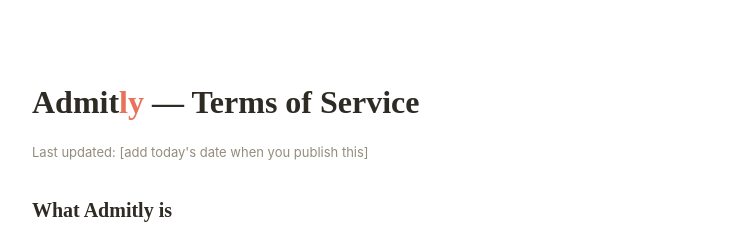
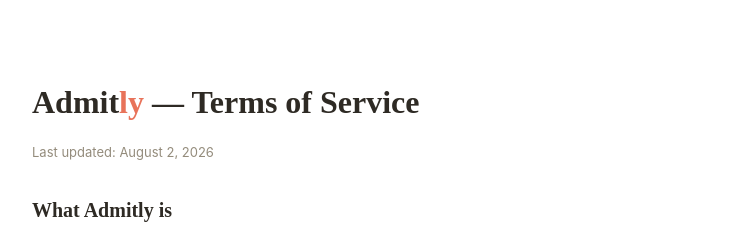
Before and after one commit to aidenbrewer4478-afk/admitly, a Next.js app: page /terms in a window 1280 px wide. Shown: the top 232 px of the page, without its empty margins (268-998 px from the left). Built offline with nearby package versions, Linux system fonts and the light colour scheme.

Commit message:
Update page.tsx

```diff
--- a/app/terms/page.tsx
+++ b/app/terms/page.tsx
@@ -2,7 +2,7 @@
   return (
     <main style={styles.main}>
       <h1 style={styles.h1}>Admit<span style={{ color: '#E8735A' }}>ly</span> — Terms of Service</h1>
-      <p style={styles.updated}>Last updated: [add today's date when you publish this]</p>
+      <p style={styles.updated}>Last updated: August 2, 2026</p>
 
       <h2 style={styles.h2}>What Admitly is</h2>
       <p style={styles.p}>
```
